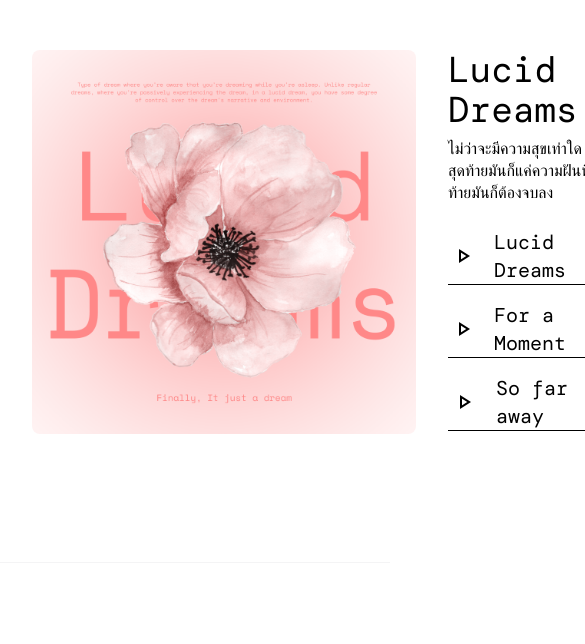
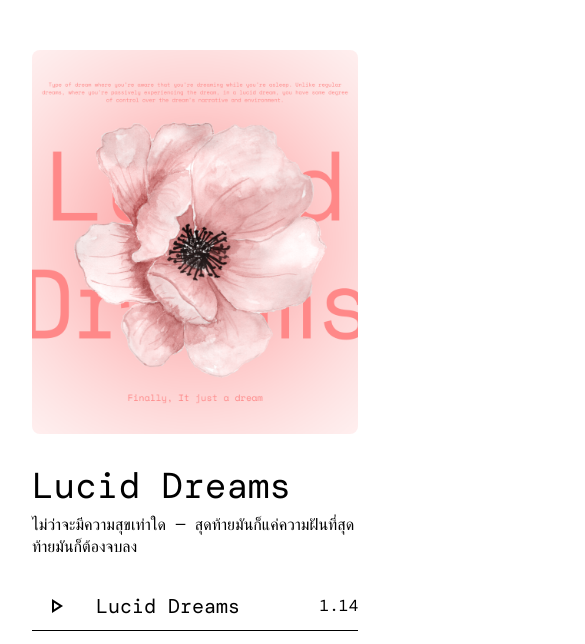
Before and after one commit to NuttapolKhumdang/Portfolio, a website: page index.html in a window 390 px wide. Shown: the part 3312-3956 px from the top of the page, 585 px wide, since content can reach past the window. Drawn offline with nearby package versions, Linux system fonts and the light colour scheme; a web font is replaced by a local one.

Commit message:
fix: responsive support to music album

```diff
--- a/index.html
+++ b/index.html
@@ -182,7 +182,7 @@
         </p>
     </header>
 
-    <main class="mx-auto grid grid-cols-[max-content_1fr] gap-8 h-max w-full max-w-5xl flex-col py-16 px-8 lg:px-0">
+    <main class="mx-auto flex flex-col lg:grid lg:grid-cols-[max-content_1fr] gap-8 h-max w-full max-w-5xl py-16 px-8 lg:px-0">
         <img src="/src/Lucid Dream's Picture.png" alt="personal music album picture"
             class="aspect-square h-96 object-cover rounded-lg">
 
```
Also changed, not shown: styles/tailwind.css.
